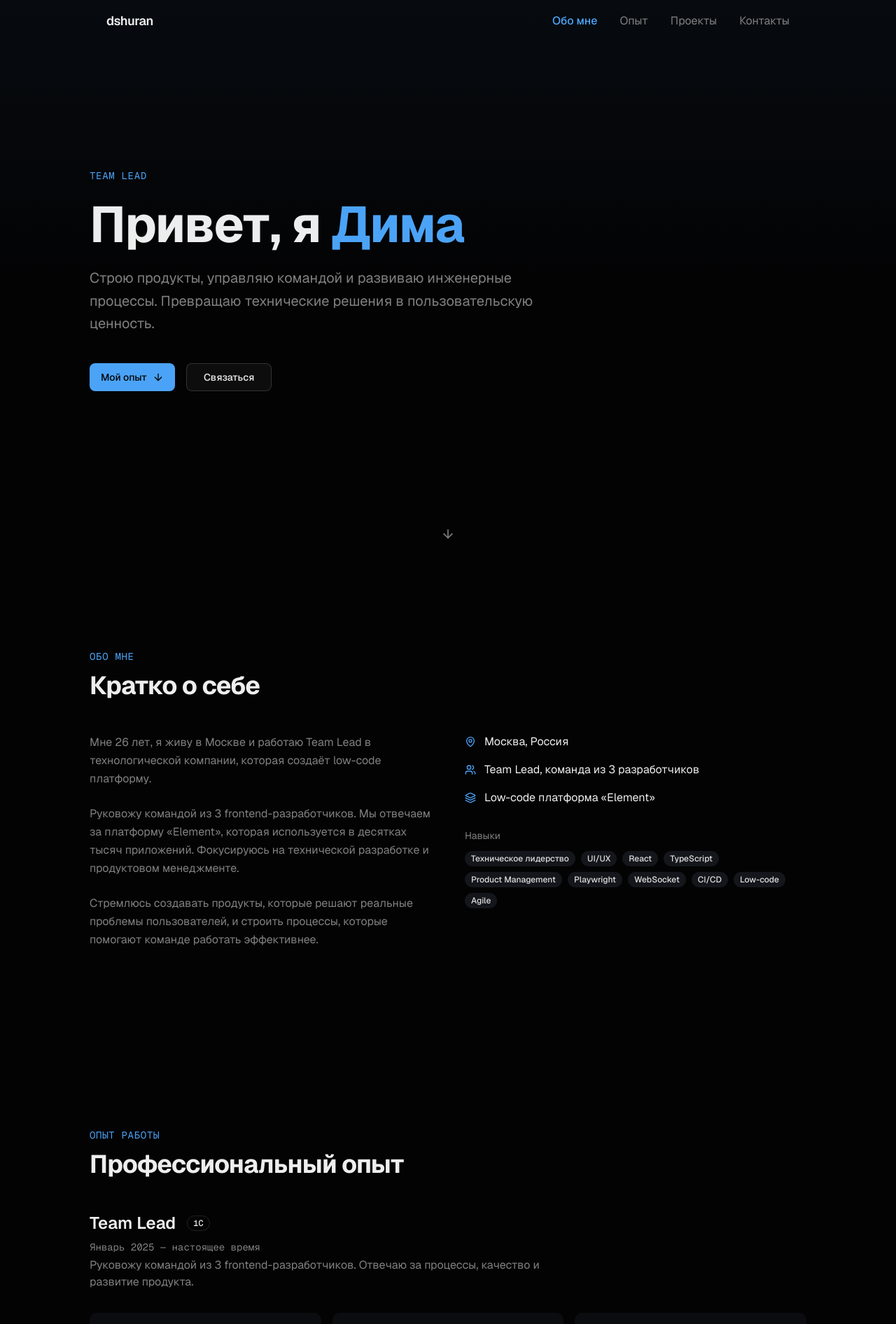
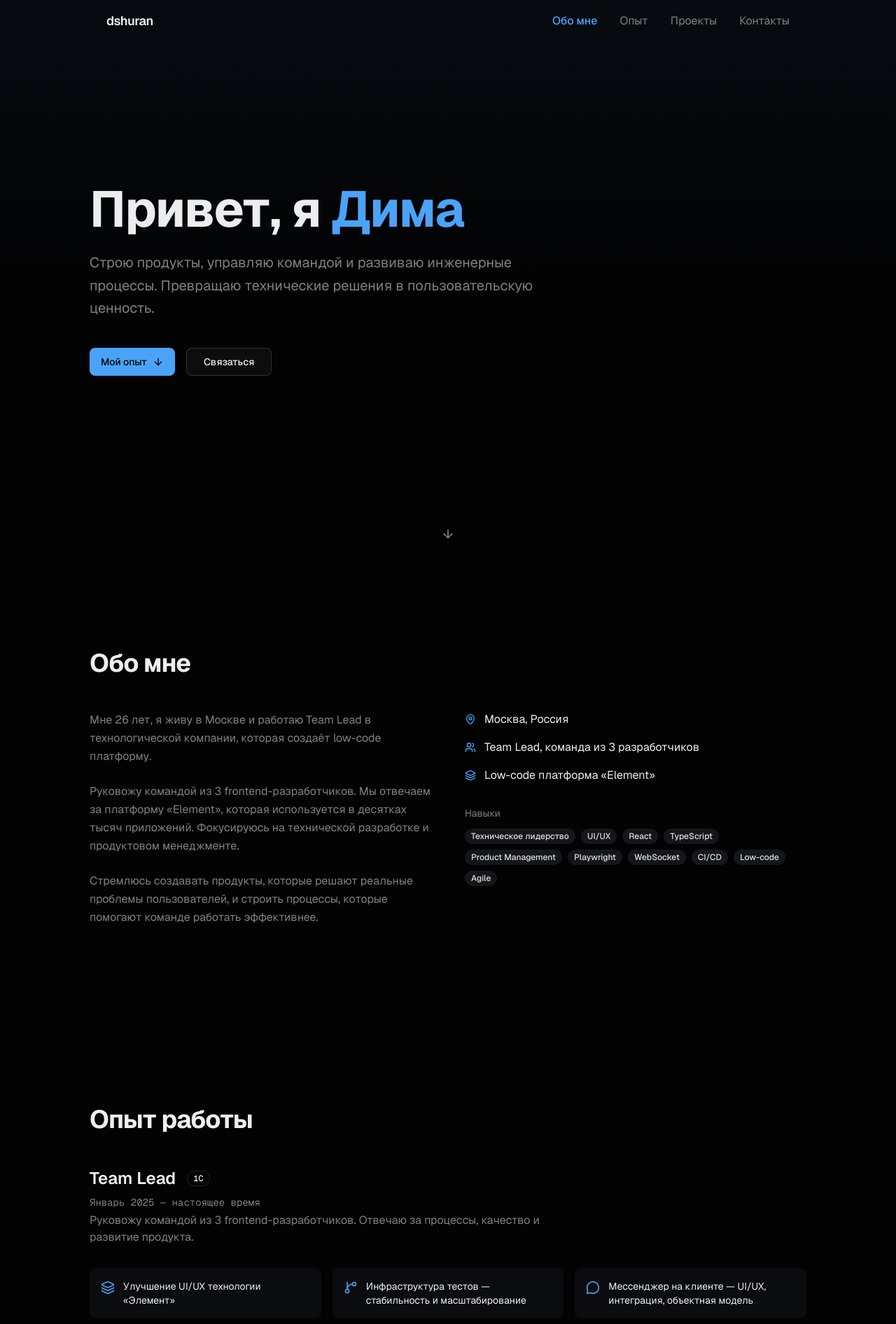
Before and after one commit to dshuran/dshuran-site, a Next.js app: page / in a window 1280 px wide. Shown: the top 1892 px of the page at 70% size. Built offline with nearby package versions, Linux system fonts and the light colour scheme.

Commit message:
style: remove redundant section subtitles
Drop blue uppercase labels that duplicated section headings.

```diff
--- a/components/About.tsx
+++ b/components/About.tsx
@@ -22,11 +22,8 @@ export function About() {
     <section id="about" className="py-24 sm:py-32 px-6">
       <div className="max-w-5xl mx-auto">
         <FadeIn>
-          <p className="text-primary font-mono text-sm tracking-wider uppercase mb-3">
+          <h2 className="text-3xl sm:text-4xl font-bold tracking-tight mb-12">
             Обо мне
-          </p>
-          <h2 className="text-3xl sm:text-4xl font-bold tracking-tight mb-12">
-            Кратко о себе
           </h2>
         </FadeIn>
 
--- a/components/Contact.tsx
+++ b/components/Contact.tsx
@@ -29,11 +29,8 @@ export function Contact() {
     <section id="contact" className="py-24 sm:py-32 px-6">
       <div className="max-w-5xl mx-auto">
         <FadeIn>
-          <p className="text-primary font-mono text-sm tracking-wider uppercase mb-3">
+          <h2 className="text-3xl sm:text-4xl font-bold tracking-tight mb-4">
             Контакты
-          </p>
-          <h2 className="text-3xl sm:text-4xl font-bold tracking-tight mb-4">
-            Давайте на связи
           </h2>
           <p className="text-muted-foreground text-lg mb-12 max-w-2xl">
             Открыт к интересным предложениям и коллаборациям. Пишите в любой
--- a/components/Hero.tsx
+++ b/components/Hero.tsx
@@ -21,10 +21,6 @@ export function Hero() {
           transition={{ duration: 0.7, ease: "easeOut" }}
           className="space-y-6"
         >
-          <p className="text-primary font-mono text-sm tracking-wider uppercase">
-            Team Lead
-          </p>
-
           <h1 className="text-5xl sm:text-6xl lg:text-7xl font-bold tracking-tight">
             Привет, я{" "}
             <span className="text-primary">Дима</span>
--- a/components/PetProjects.tsx
+++ b/components/PetProjects.tsx
@@ -46,11 +46,8 @@ export function PetProjects({ projects }: PetProjectsProps) {
     <section id="projects" className="py-24 sm:py-32 px-6">
       <div className="max-w-5xl mx-auto">
         <FadeIn>
-          <p className="text-primary font-mono text-sm tracking-wider uppercase mb-3">
+          <h2 className="text-3xl sm:text-4xl font-bold tracking-tight mb-4">
             Пет-проекты
-          </p>
-          <h2 className="text-3xl sm:text-4xl font-bold tracking-tight mb-4">
-            Личные проекты
           </h2>
           <p className="text-muted-foreground text-lg mb-12 max-w-2xl">
             Проекты, которые делаю в свободное время для прокачки навыков и
--- a/components/WorkExperience.tsx
+++ b/components/WorkExperience.tsx
@@ -47,7 +47,7 @@ const roles: RoleBlock[] = [
     responsibilities: [
       {
         icon: Layers,
-        text: "Улучшение UI/UX платформы «Элемент», влияющей на все продукты компании",
+        text: "Улучшение UI/UX технологии «Элемент»",
       },
       {
         icon: GitBranch,
@@ -124,11 +124,8 @@ export function WorkExperience() {
     <section id="experience" className="py-24 sm:py-32 px-6">
       <div className="max-w-5xl mx-auto">
         <FadeIn>
-          <p className="text-primary font-mono text-sm tracking-wider uppercase mb-3">
+          <h2 className="text-3xl sm:text-4xl font-bold tracking-tight mb-12">
             Опыт работы
-          </p>
-          <h2 className="text-3xl sm:text-4xl font-bold tracking-tight mb-12">
-            Профессиональный опыт
           </h2>
         </FadeIn>
 
```
